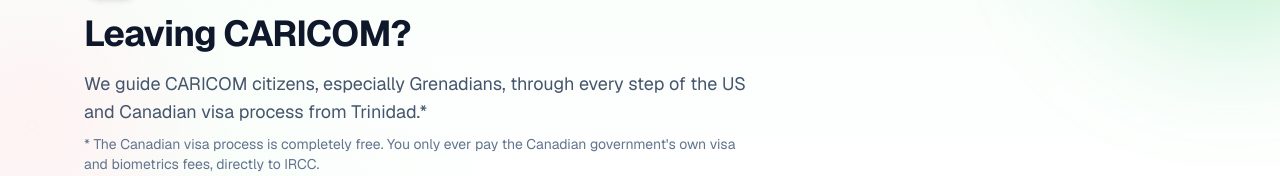
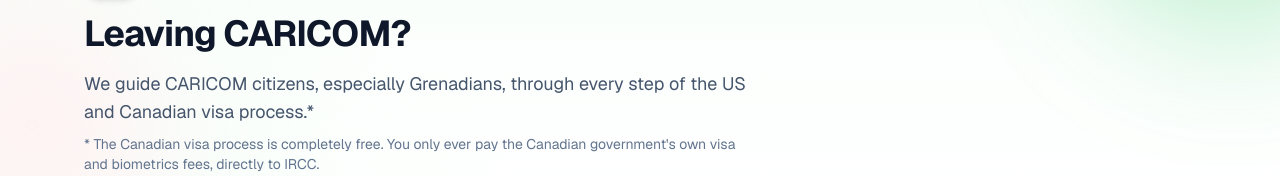
Before and after one commit to joansonltd-beep/expeditions, a Next.js app: page /travel-visas in a window 1280 px wide. Shown: the part 192-368 px from the top of the page. Built offline with nearby package versions, Linux system fonts and the light colour scheme; no server answers.

Commit message:
Remove Trinidad from Travel Visas intro; the US/Canadian process line isn't island-specific

```diff
--- a/src/app/(site)/travel-visas/page.tsx
+++ b/src/app/(site)/travel-visas/page.tsx
@@ -109,7 +109,7 @@
       <ServicePage
         service={service}
         title="Leaving CARICOM?"
-        intro="We guide CARICOM citizens, especially Grenadians, through every step of the US and Canadian visa process from Trinidad.*"
+        intro="We guide CARICOM citizens, especially Grenadians, through every step of the US and Canadian visa process.*"
         footnote="* The Canadian visa process is completely free. You only ever pay the Canadian government's own visa and biometrics fees, directly to IRCC."
         ctaSubject="Travel Visas"
         ctaTitle="Need to travel for your appointment?"
```
